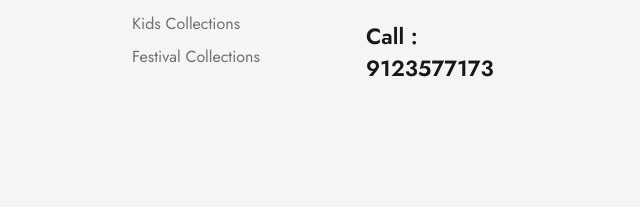
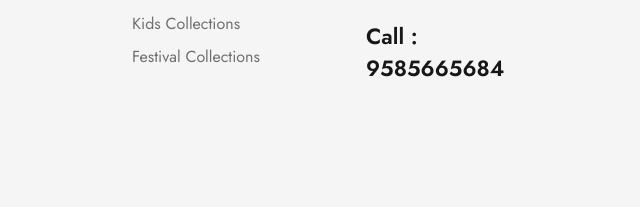
Before and after one commit to harivishnug/g.m.fashion, a plain HTML site: page index.html in a window 1280 px wide. Shown: the part 3165-3374 px from the top of the page, 640-1280 px from the left. Drawn offline with nearby package versions, Linux system fonts and the light colour scheme.

Commit message:
Update index.html

```diff
--- a/index.html
+++ b/index.html
@@ -381,7 +381,7 @@
             <a href="#" class="footer-link">Singaraja kotai Street, Rajapalayam</a>
           </li><br>
           <li>
-            <p class="footer-list-title">Call : <br>9123577173</p>
+            <p class="footer-list-title">Call : <br>9585665684</p>
           </li>
 
 
```
